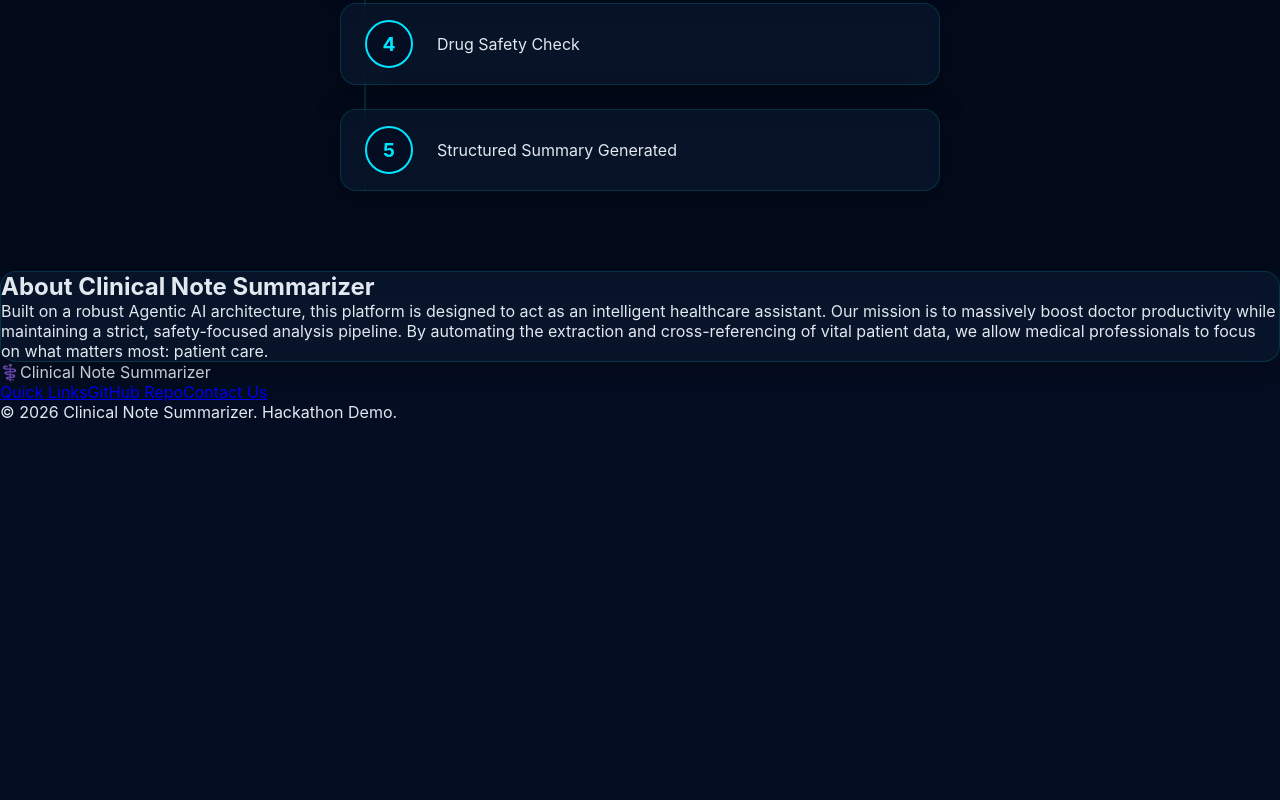
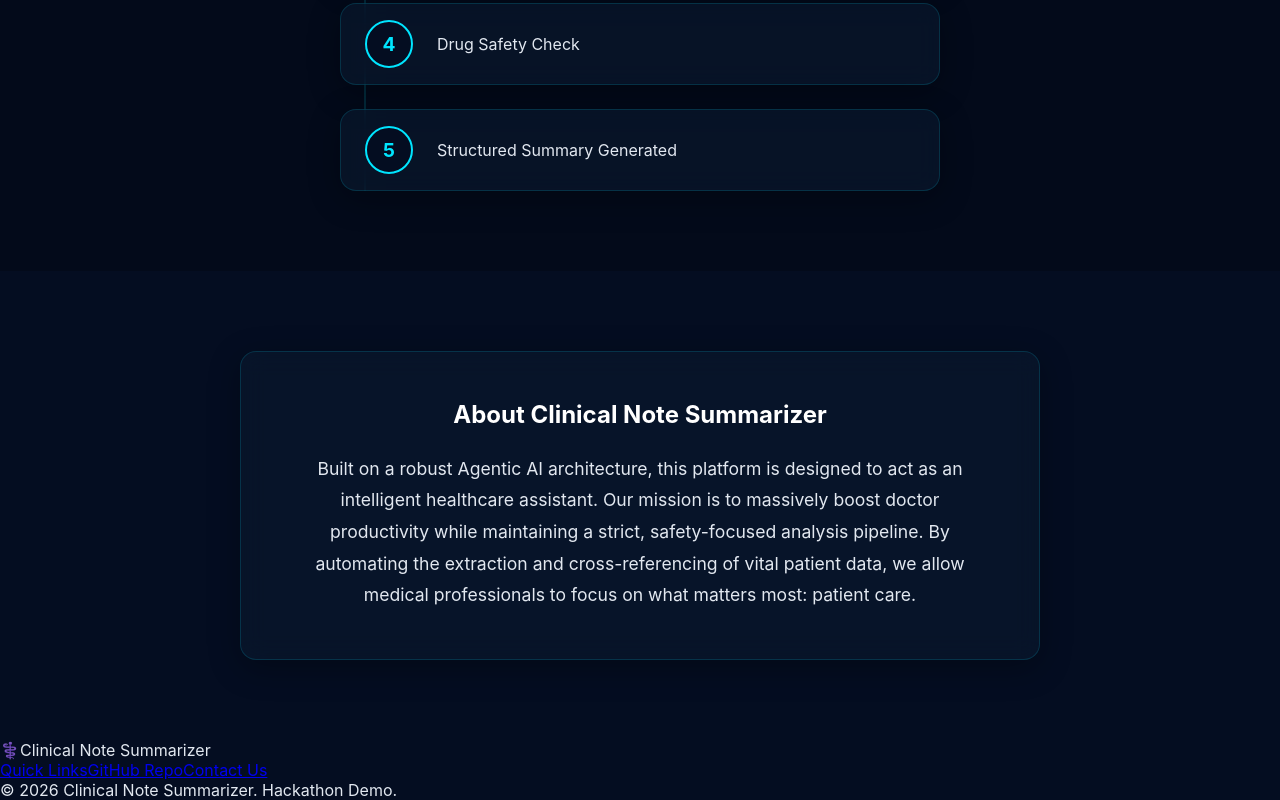
Before and after one commit to manya-n2/medbriefai, a React app in the folder frontend/: page / in a window 1280 px wide. Shown: the part 1863-2663 px from the top of the page. Before the commit the page ends 2285 px from the top, so only its background shows below. Built offline with nearby package versions, Linux system fonts and the light colour scheme; the HTML template or start-up script is replaced by a standard one.

Commit message:
about about section

```diff
--- a/frontend/src/Home.css
+++ b/frontend/src/Home.css
@@ -532,3 +532,20 @@ body {
   font-size: 1.2rem;
   flex-shrink: 0;
 }
+/* --- 8. ABOUT SECTION --- */
+.about-section {
+  margin: 5rem auto;
+  padding: 3rem;
+  max-width: 800px;
+  text-align: center;
+}
+
+.about-section h2 {
+  color: var(--primary-white);
+  margin-bottom: 1.5rem;
+}
+
+.about-section p {
+  line-height: 1.8;
+  font-size: 1.1rem;
+}
```
